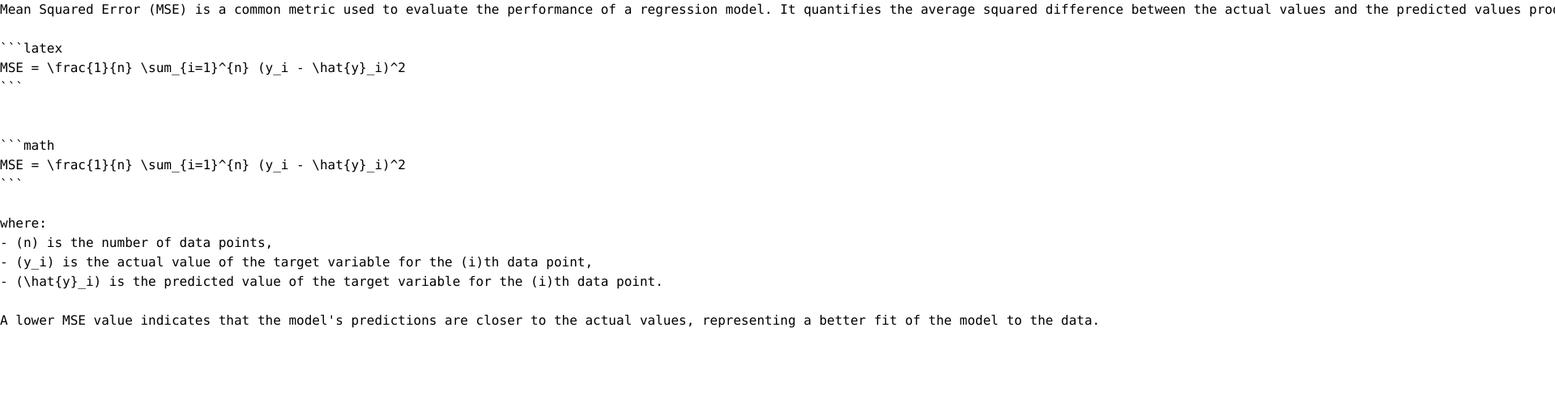
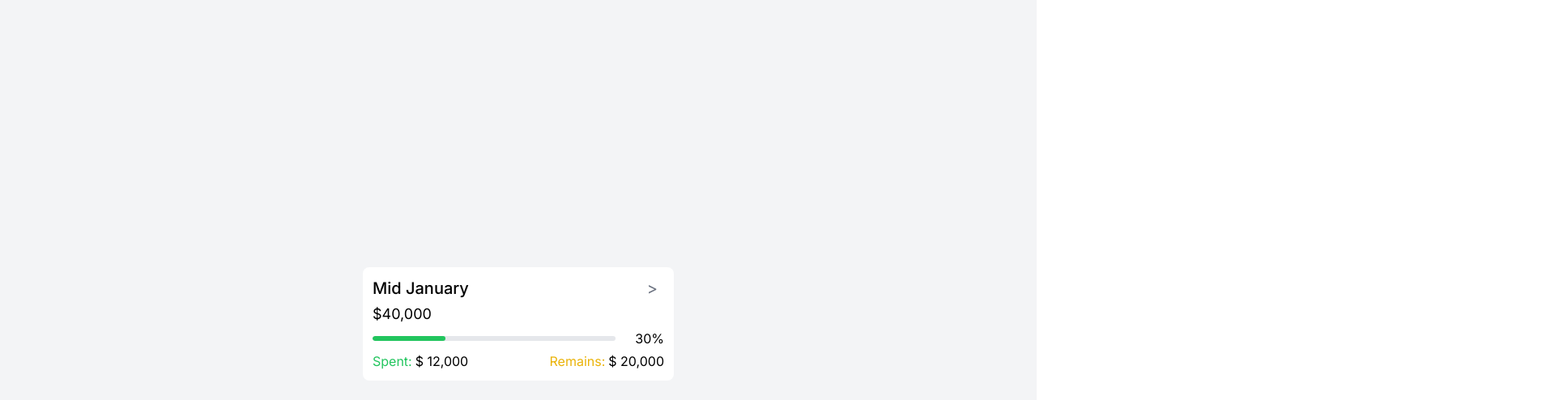
Before and after one commit to ibrahzizo360/intellisenseai, a Next.js app: page /play in a window 1280 px wide. Shown: the top 494 px of the page at 81% size, 1920 px wide, since content can reach past the window. Built offline with nearby package versions, Linux system fonts and the light colour scheme.

Commit message:
current commit

```diff
--- a/src/app/play/page.tsx
+++ b/src/app/play/page.tsx
@@ -1,45 +1,53 @@
-import React from 'react';
-import Markdown from 'react-markdown';
-import rehypeKatex from 'rehype-katex';
-import rehypeRaw from 'rehype-raw';
-import remarkMath from 'remark-math';
+'use client'
+import React, { useState, useEffect } from 'react';
+
+const ProgressComponent = ({ progress }:any) => {
+  return (
+    <div className="w-[90%] h-1.5 bg-gray-200 rounded-full overflow-hidden">
+      <div
+        className="h-full bg-green-500 rounded-full"
+        style={{ width: `${progress}%` }}
+      ></div>
+    </div>
+  );
+};
 
 const MyComponent = () => {
-  const text = `
-    Mean Squared Error (MSE) is a common metric used to evaluate the performance of a regression model. It quantifies the average squared difference between the actual values and the predicted values produced by the model. The formula for calculating the Mean Squared Error is given by:
+  const [progress, setProgress] = useState(30);
 
-    \`\`\`latex
-    MSE = \\frac{1}{n} \\sum_{i=1}^{n} (y_i - \\hat{y}_i)^2
-    \`\`\`
+  return (
+    <div className='h-screen flex items-center justify-center bg-gray-100'>
+
+      <div className="w-96 rounded-lg bg-white p-3 space-y-1">
+
+        <div className="flex w-full justify-between items-center">
+          <p className='font-medium text-xl'>Mid January</p>
+
+          <p className='text-xl mr-2 text-gray-500'>&gt;</p>
+        </div>
+
+        <div className='text-lg'>
+          $40,000
+        </div>
 
 
-    \`\`\`math
-    MSE = \\frac{1}{n} \\sum_{i=1}^{n} (y_i - \\hat{y}_i)^2
-    \`\`\`
+        <div className='flex flex-row gap-6 items-center justify-center w-full'>
+            <ProgressComponent progress={progress} />
+            <span className="text-md">{progress}%</span>
+        </div>
 
-    where:
-    - (n) is the number of data points,
-    - (y_i) is the actual value of the target variable for the (i)th data point,
-    - (\\hat{y}_i) is the predicted value of the target variable for the (i)th data point.
+        <div className="flex w-full items-center flex-row justify-between">
+          <div className='flex gap-1'>
+            <p className='text-green-500'>Spent: </p>
+            <span>$ 12,000</span>
+          </div>
 
-    A lower MSE value indicates that the model's predictions are closer to the actual values, representing a better fit of the model to the data.
-  `;
-
-  return (
-    <div>
-      <Markdown
-        // remarkPlugins={[remarkGfm]}
-        remarkPlugins={[remarkMath]}
-        rehypePlugins={[rehypeRaw, rehypeKatex]}
-
-        // components={{
-        //   br: ({ node, ...props }) => <br />,
-
-        // }}
-        // skipHtml={false} // Enable rendering of HTML tags
-      >
-        {text}
-      </Markdown>
+          <div className='flex gap-1'>
+            <p className='text-yellow-500'>Remains:</p>
+            <span>$ 20,000</span>
+          </div>
+        </div>
+      </div>
     </div>
   );
 };
```
Also changed, not shown: 1 other file (tests, documents, lock files or other folders).
